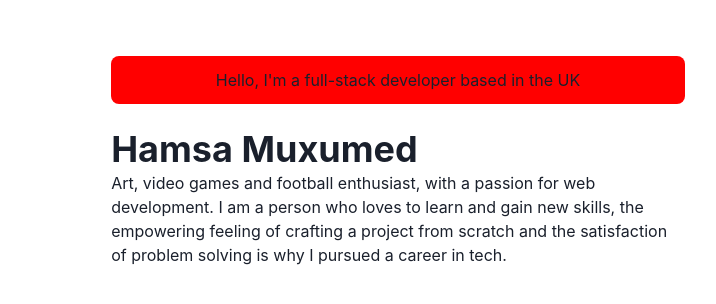
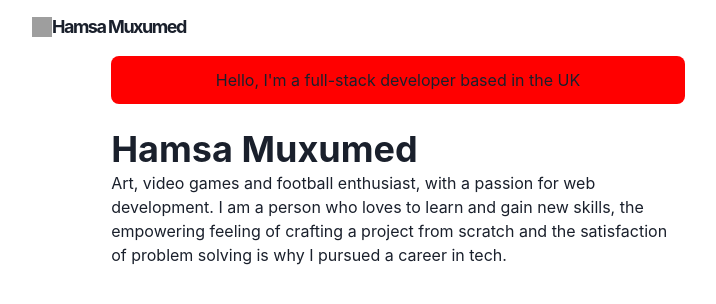
Before and after one commit to hamsamuxumed/myPortfolio, a Next.js app: page / in a window 1280 px wide. Shown: the top 304 px of the page, without its empty margins (242-958 px from the left). Built offline with nearby package versions, Linux system fonts and the light colour scheme; grey boxes are pictures that could not be loaded.

Commit message:
add navbar and styling

```diff
--- a/components/layouts/main.js
+++ b/components/layouts/main.js
@@ -1,4 +1,5 @@
 import Head from 'next/head'
+import NavBar from '../navbar'
 import { Box, Container } from '@chakra-ui/react'
 
 const Main = ({ children, router }) => {
@@ -9,6 +10,8 @@
                 <title>Hamsa Muxumed - Homepage</title>
                 {/* <link rel="icon" href="/favicon.ico" /> */}
             </Head>
+            <NavBar path={router.asPath} />
+
 
             <Container maxW="container.md" pt={14}>
                 {children}
--- a/components/logo.js
+++ b/components/logo.js
@@ -24,7 +24,7 @@
 
 const Logo = () => {
     const footPrintImg = `/images/footprint${useColorModeValue('', '-dark')}.png`
-}
+
 
     return (
         <Link href="/">
@@ -43,6 +43,7 @@
             </a>
         </Link>
     )
+}
 
 
 export default Logo
--- /dev/null
+++ b/components/navbar.js
@@ -0,0 +1,76 @@
+import Logo from "./logo";
+import NextLink from 'next/link'
+import {
+    Container,
+    Box,
+    Link,
+    Stack,
+    Heading,
+    Flex,
+    Menu,
+    MenuItem,
+    MenuList,
+    MenuButton,
+    IconButton,
+    useColorModeValue
+} from '@chakra-ui/react'
+
+// import { HamburgerIcon } from "@chakra-ui/icons";
+// import ThemeToggleButton from './theme-toggle-button'
+// import { IoLogoGithub } from 'react-icons/io5'
+
+const LinkItem = ({ href, path, _target, children, ...props }) => {
+    const active = path === href
+    const inactiveColor = useColorModeValue('gray200', 'whiteAlpha.900')
+
+    return (
+        <NextLink href={href} passHref>
+            <Link
+                p={2}
+                bg={active ? "grassTeal" : undefined}
+                color={active ? '#202023' : inactiveColor}
+            // _target = {_target}
+            // {...props}
+            >
+                {children}
+            </Link>
+        </NextLink>
+    )
+}
+
+const NavBar = props => {
+    const { path } = props
+    return (
+        <Box
+            position="fixed"
+            as="nav"
+            w="100%"
+            bg={useColorModeValue('#ffffff40', '#20202380')}
+            style={{ backdropFilter: 'blur(10px)' }}
+            zIndex={1}
+            {...props}
+        >
+            <Container
+                display="flex"
+                p={2}
+                maxW="container.md"
+                wrap="wrap"
+                align="center"
+                justify="space-between"
+            >
+                <Flex align='center' mr={5}>
+                    <Heading as='h1' size='lg' letterSpacing={'tighter'}>
+                        <Logo />
+                    </Heading>
+                </Flex>
+
+                <Stack
+                    direction={{ base: 'column', md: 'row' }}>
+                </Stack>
+
+            </Container>
+        </Box>
+    )
+}
+
+export default NavBar
```
Lines whose indentation alone changed are shown as unchanged.
